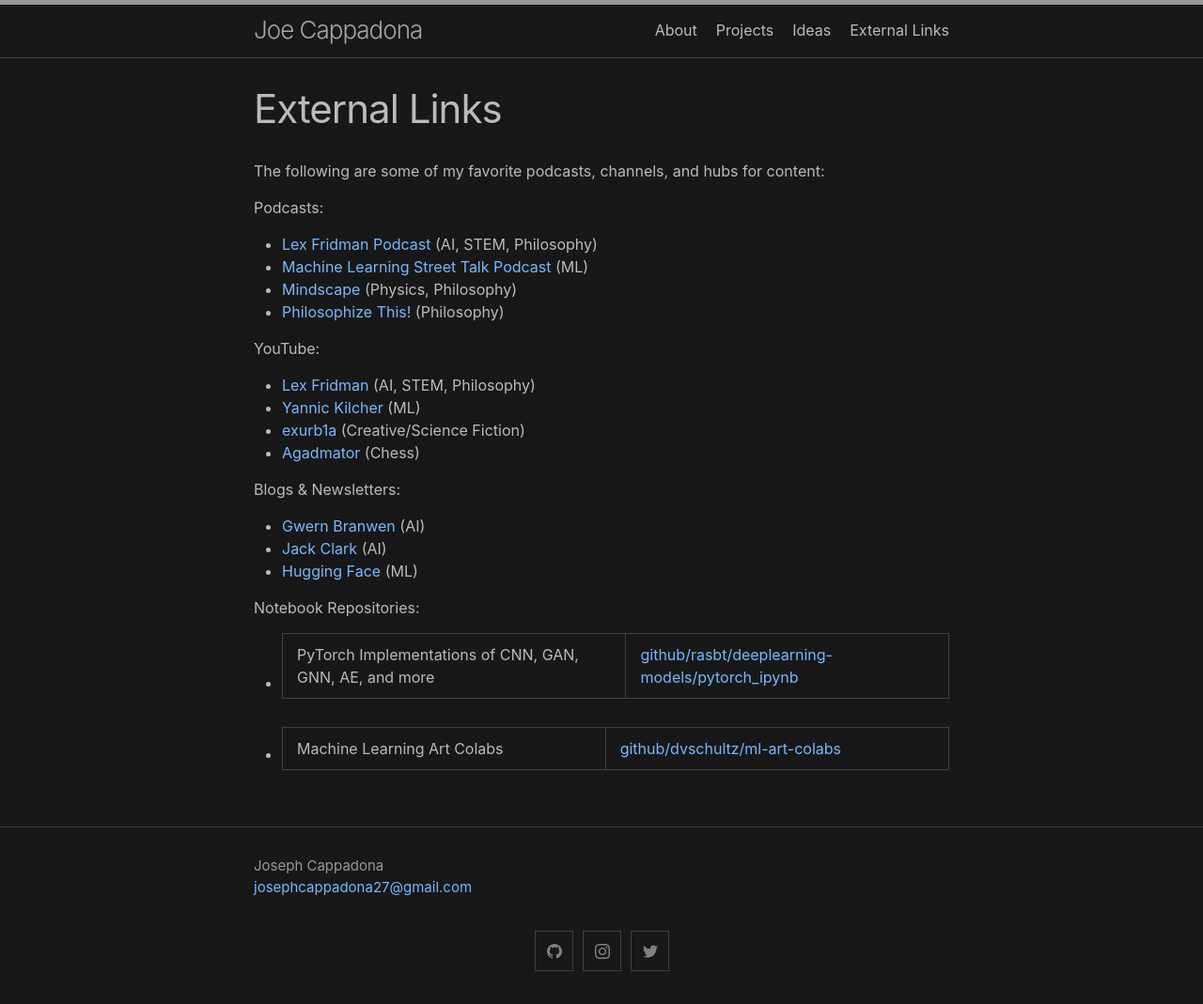
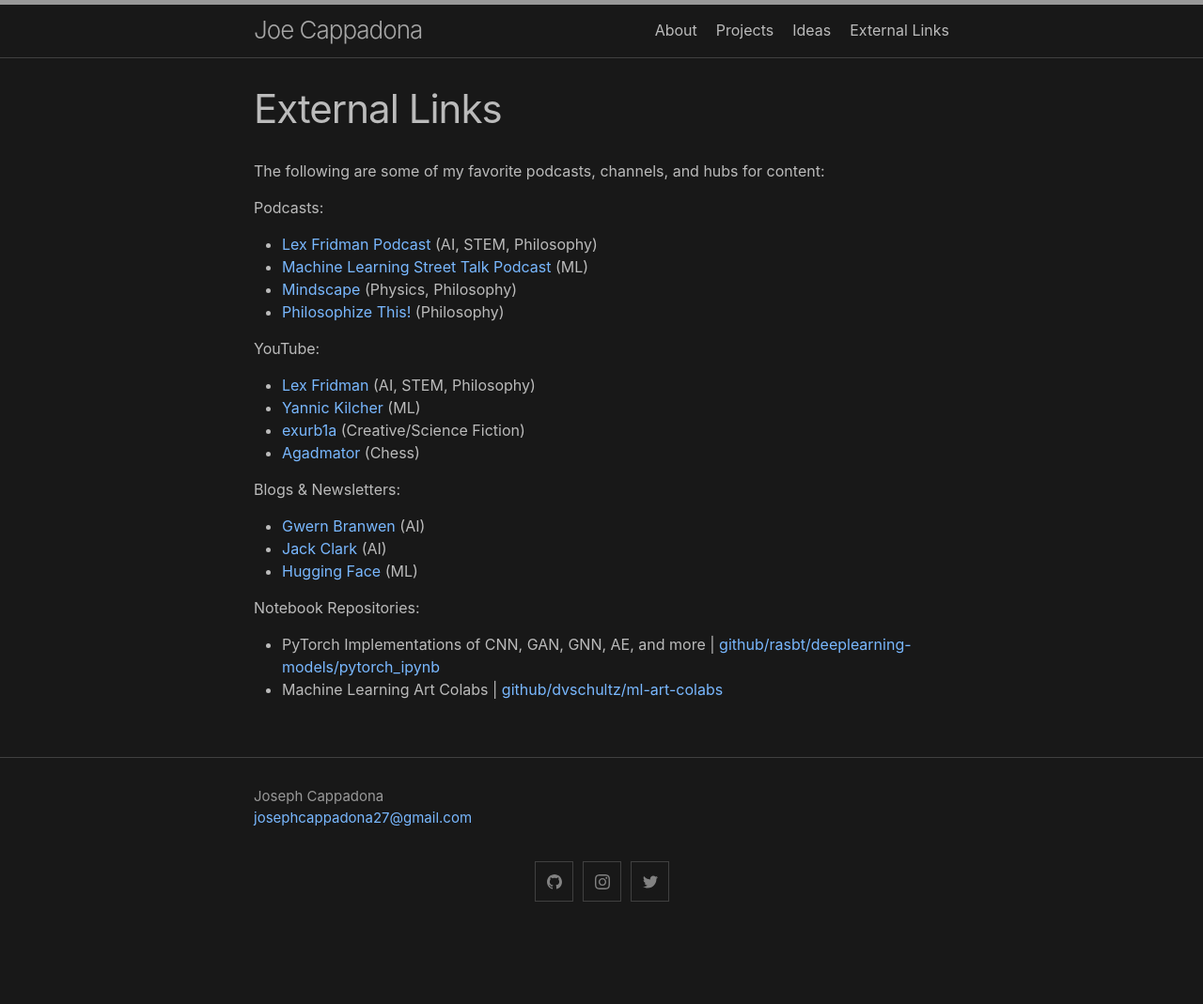
Before and after one commit to josephcappadona/josephcappadona.github.io, a Jekyll site: the page built from links.md, in a window 1280 px wide. Shown: the whole page at 94% size. Built offline with Jekyll 4.4.1, drawn with Linux system fonts in a browser that asks for light colours; after the commit the page ends 995 px from its top, so only the background shows below that.

```diff
--- a/links.md
+++ b/links.md
@@ -28,5 +28,5 @@ Blogs & Newsletters:
 
 
 Notebook Repositories:
-* PyTorch Implementations of CNN, GAN, GNN, AE, and more | [github/rasbt/deeplearning-models/pytorch_ipynb](https://github.com/rasbt/deeplearning-models/tree/master/pytorch_ipynb)
-* Machine Learning Art Colabs | [github/dvschultz/ml-art-colabs](https://github.com/dvschultz/ml-art-colabs)
+* PyTorch Implementations of CNN, GAN, GNN, AE, and more \| [github/rasbt/deeplearning-models/pytorch_ipynb](https://github.com/rasbt/deeplearning-models/tree/master/pytorch_ipynb)
+* Machine Learning Art Colabs \| [github/dvschultz/ml-art-colabs](https://github.com/dvschultz/ml-art-colabs)
```
